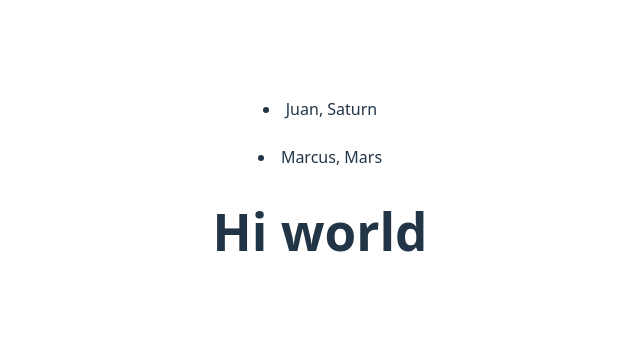
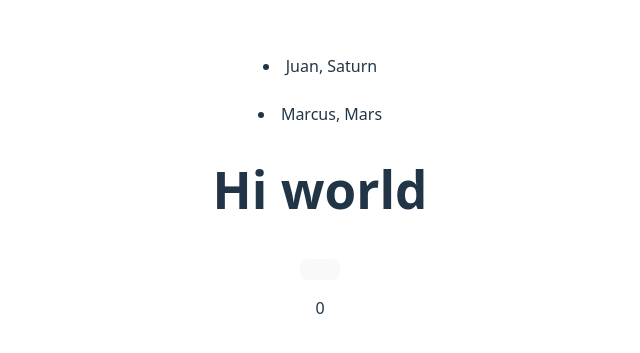
Before and after one commit to bernatalcudia/test-front, a React (Vite) app in the folder test-front/: page / in a window 1280 px wide. Shown: the part 217-570 px from the top of the page, without its empty margins (320-960 px from the left). Built offline with nearby package versions, Linux system fonts and the light colour scheme.

Commit message:
feat(app):create counter useState and button and show p to counter

```diff
--- a/test-front/src/App.jsx
+++ b/test-front/src/App.jsx
@@ -1,9 +1,11 @@
 import './App.css'
 import Title from './components/Title'
 import Human from './components/Human'
+import { useState } from 'react'
 
 function App() {
   const humans = [{ name: 'Juan', planet: 'Saturn' }, { name: 'Marcus', planet: 'Mars' }]
+  const [counter, setCounter] = useState(0)
 
 
 
@@ -12,6 +14,8 @@ function App() {
     <>
       <Human human={humans} />
       <Title />
+      <button onClick={() => setCounter(counter + 1)}></button>
+      <p>{counter}</p>
     </>
 
   )
```
